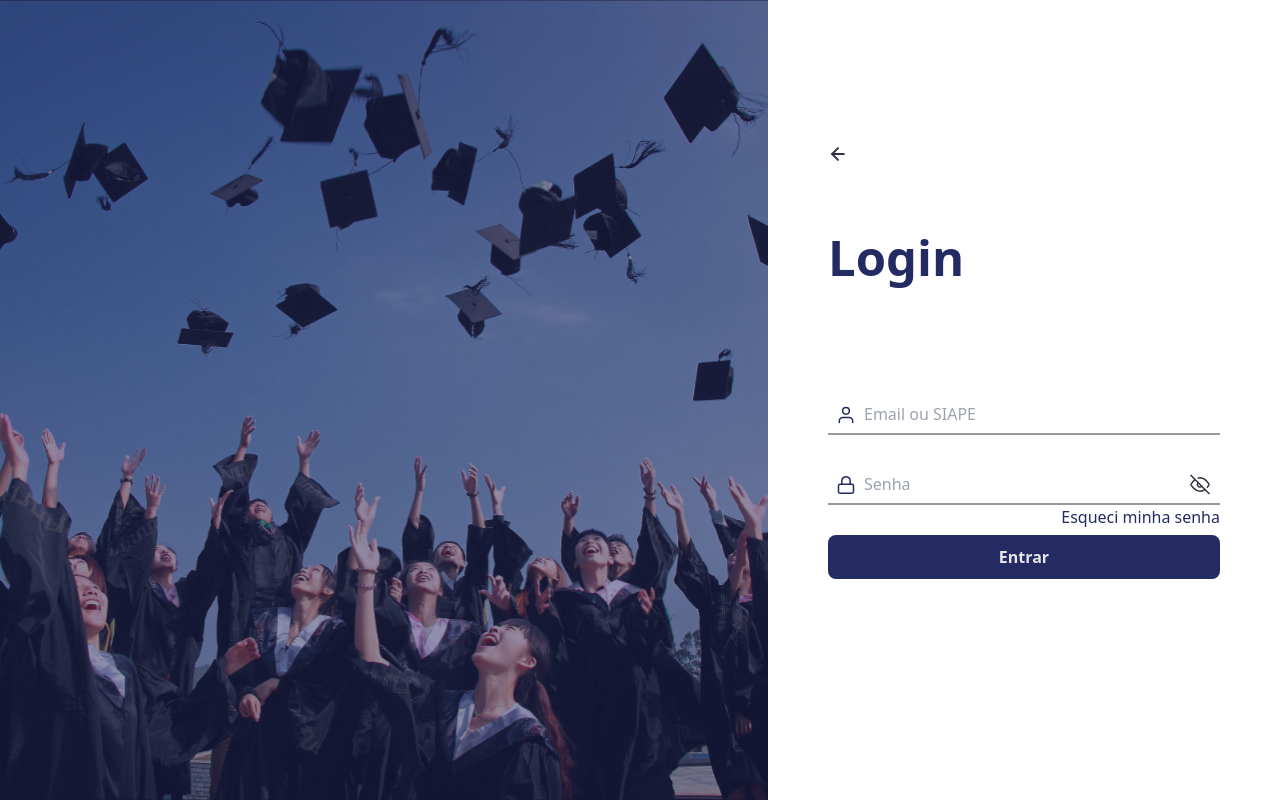
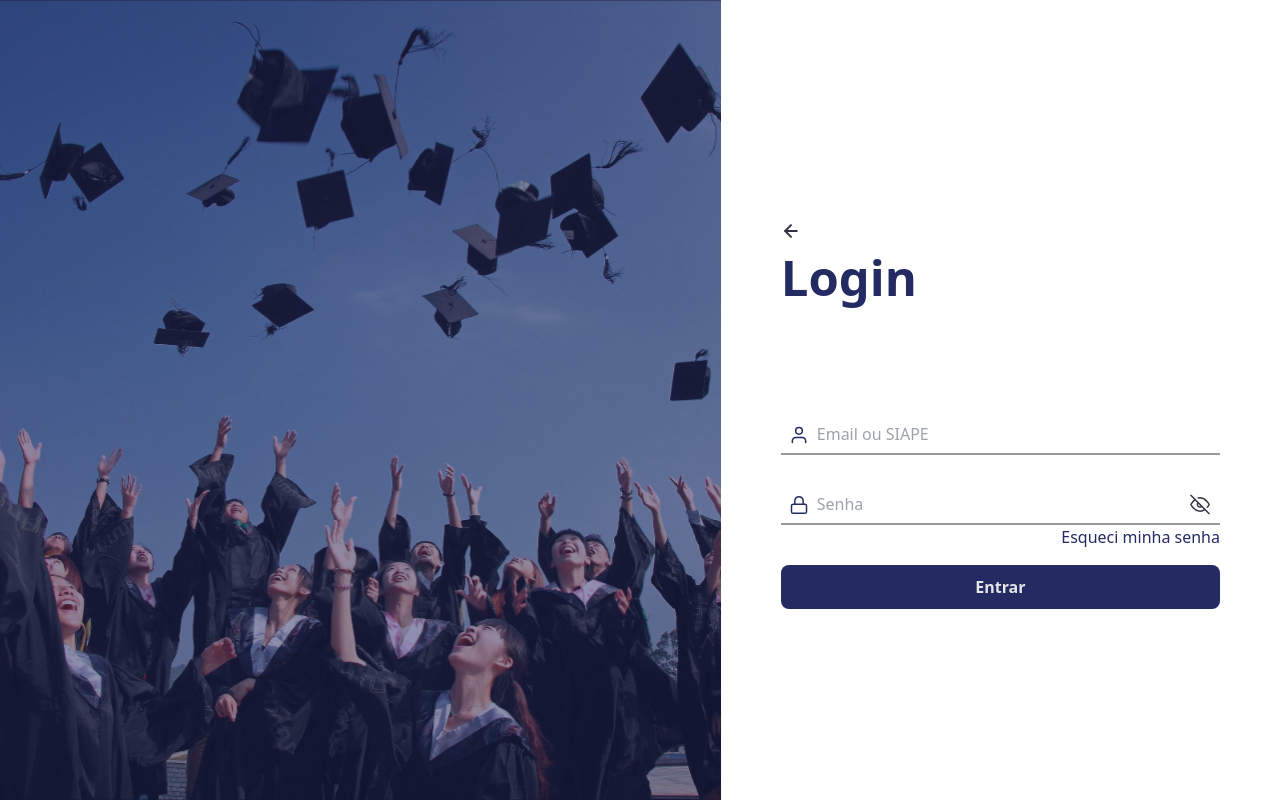
Before and after one commit to KauanneC/IFPE-PortalEgressos-Front, a Next.js app: page /user/login in a window 1280 px wide. Built offline with nearby package versions, Linux system fonts and the light colour scheme.

Commit message:
style (login user) width

```diff
--- a/src/pages/user/login/index.jsx
+++ b/src/pages/user/login/index.jsx
@@ -20,17 +20,19 @@ export default function Login() {
         console.log(showPassword)
     }
 
+    const handleBack = () => {
+        window.history.back();
+    };
+
     return (
         <main>
             <section className="flex flex-row h-screen">
-                <div className="w-3/5">
+                <div className="w-4/6">
                     <Image src={ImgLogin} className="object-cover h-screen w-full" alt="Imagem de alunos se formando" />
                 </div>
-                <div className="w-2/5 flex flex-col justify-center px-60">
-                    <button className="flex flex-row items-center space-x-5 absolute top-36">
-                        <Link href="/">
-                            <Image src={IconVoltar} alt="Voltar" />
-                        </Link>
+                <div className="w-3/6 flex flex-col justify-center px-60">
+                    <button onClick={handleBack}>
+                        <Image src={IconVoltar} alt="Voltar" className="mt-30"/>
                     </button>
                     <h1 className="font-semibold text-azulBase text-tituloDestaque mb-100">Login</h1>
                     <div className="space-y-30">
@@ -65,7 +67,7 @@ export default function Login() {
                             </p>
                         </div>
                         <div>
-                            <button className="bg-azulBase py-10 text-cinza10 text-sub font-semibold rounded-lg w-full transition-transform transform hover:scale-105 active:bg-azulEscuro">
+                            <button className="bg-azulBase mt-10 py-10 text-cinza10 text-sub font-semibold rounded-lg w-full transition-transform transform hover:scale-105 active:bg-azulEscuro">
                                 <Link href={'../../egresso/primeiroAcesso'}>Entrar</Link>
                             </button>
                         </div>
```
